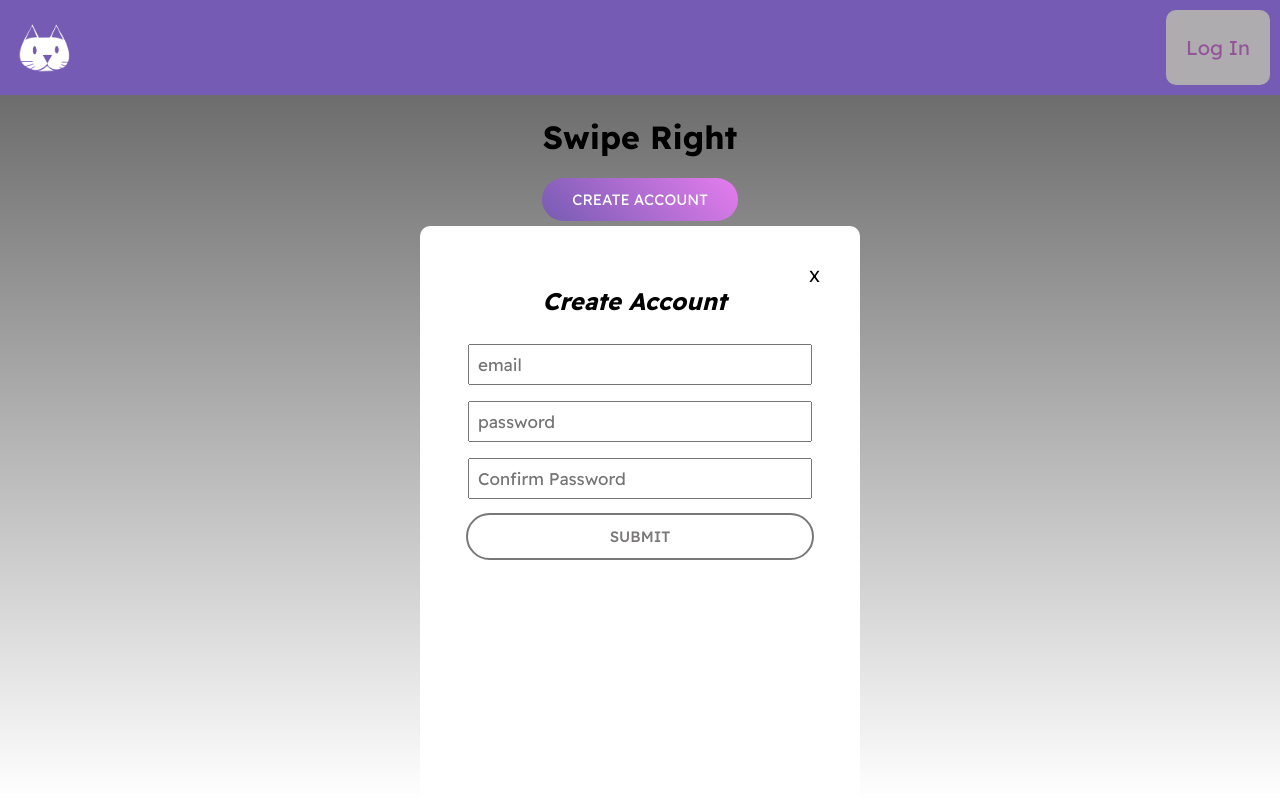
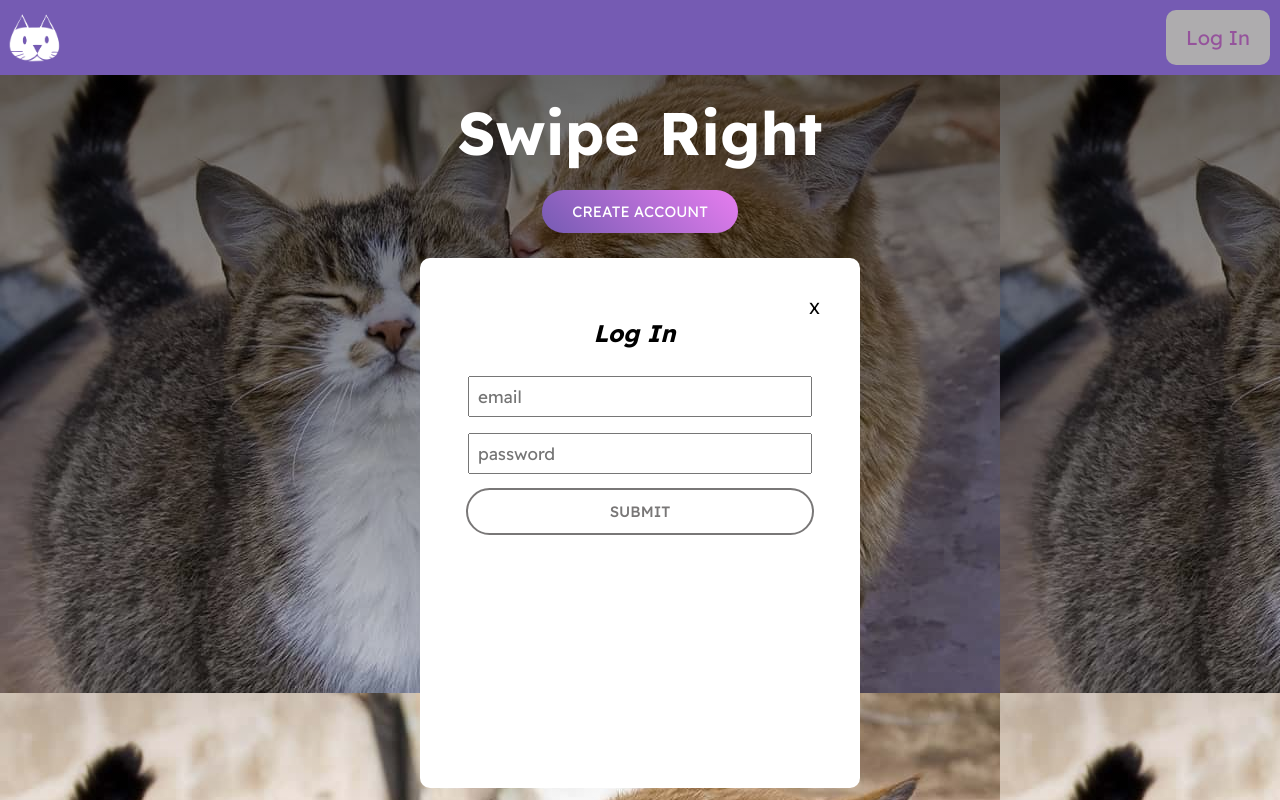
Before and after one commit to enessyarali/Brindr, a React (Create React App) app in the folder client/: page / in a window 1280 px wide. Both pictures are taken after a click on the button "Log In". Built offline with nearby package versions, Linux system fonts and the light colour scheme.

Commit message:
AuthModal Done

```diff
--- a/client/src/components/AuthModel.js
+++ b/client/src/components/AuthModal.js
@@ -11,15 +11,16 @@ const AuthModal = (props) => {
     console.log(email);
     console.log(password);
     console.log(confirmPassword);
-    const isSignUp = true;
+
     const handleClick = () => {
         props.setShowModal(false)
+        props.setIsSignUp(true)
     }
 
     const handleSubmit = (e) => {
         e.preventDefault()
         try{
-            if(isSignUp && (password != confirmPassword)){
+            if(props.isSignUp && (password !== confirmPassword)){
                     setError("Passwords Need to Match")
             }
             console.log("make a post request to the database");
@@ -32,7 +33,7 @@ const AuthModal = (props) => {
 
         <div  className="auth-modal">
             <div   className="close-icon" onClick={handleClick}>X</div>
-            <h2>{isSignUp ? "Create Account" : "Log In" }</h2>
+            <h2>{props.isSignUp ? "Create Account" : "Log In" }</h2>
             <form onSubmit={handleSubmit}>
                     <input
                         type='email'
@@ -50,7 +51,7 @@ const AuthModal = (props) => {
                         required={true}
                         onChange={(e) => setPassword(e.target.value)}
                         />
-                    {isSignUp && <input //Conditional rendering if the person is not signedup we show this input if they are just logging in we dont.
+                    {props.isSignUp && <input //Conditional rendering if the person is not signedup we show this input if they are just logging in we dont.
                         type='password'
                         id='passwordcheck'
                         name="passwordcheck"
--- a/client/src/components/Nav.js
+++ b/client/src/components/Nav.js
@@ -3,6 +3,7 @@ import logo from "../images/brindrLogo.png";
 const Nav = (props) => {
   const handleClick = () => {
     props.setShowModal(true);
+    props.setIsSignUp(false)
   };
   return (
     <nav>
--- a/client/src/index.css
+++ b/client/src/index.css
@@ -1,33 +1,50 @@
 @import url("https://fonts.googleapis.com/css2?family=Readex+Pro:wght@200;300;400;500;600;700&display=swap");
 
-html , body {
+html,
+body {
   margin: 0;
   padding: 0;
+  text-align: center;
 }
 
 * {
   font-family: "Readex Pro", "sans-serif ";
 }
 
-h2{
+h2 {
   font-style: italic;
+}
+
+.primary-title{
+    font-size: 60px;
+    color: #fff;
+    margin: 20px;
 }
 
 .primary-button {
   color: #fff;
   text-transform: uppercase;
   font-size: 15px;
-  background: linear-gradient(45deg,rgba(117,91,179,255),rgb(230, 125, 239));
+  background: linear-gradient(
+    45deg,
+    rgba(117, 91, 179, 255),
+    rgb(230, 125, 239)
+  );
   padding: 12px 30px;
   border-radius: 30px;
   border: none;
+  margin-bottom: 20px;
 }
 
 .primary-button:hover {
-  background: linear-gradient(260deg,rgba(117,91,179,255),rgb(230, 125, 239));
+  background: linear-gradient(
+    260deg,
+    rgba(117, 91, 179, 255),
+    rgb(230, 125, 239)
+  );
 }
 
-.secondary-button{
+.secondary-button {
   color: rgb(121, 119, 119);
   background-color: #fff;
   font-weight: 500;
@@ -35,34 +52,28 @@ h2{
   text-transform: uppercase;
   padding: 12px 30px;
   border-radius: 30px;
-    border : solid 2px rgb(121, 119, 119);
+  border: solid 2px rgb(121, 119, 119);
   margin: 6px;
-
-
 }
 
-.secondary-button:hover{
+.secondary-button:hover {
   color: rgb(48, 48, 48);
   border: solid 2px gb(48, 48, 48);
-
 }
 
-body {
-  text-align: center;
-}
 
 /* -------- Navbar ------- */
 nav {
   width: 100%;
   display: flex;
   justify-content: space-between;
-  background: rgba(117,91,179,255);
+  background: rgba(117, 91, 179, 255);
   border: none;
 }
 
 nav .logo-container {
   width: 60px;
-  margin: 15px;
+  margin: 5px;
 }
 
 nav .logo-container .logo {
@@ -78,12 +89,10 @@ nav .nav-button {
   border-radius: 10px;
   border: none;
   margin: 10px;
-
-
 }
 
-nav .nav-button:disabled  {
-    background-color: rgb(174, 172, 174) ;
+nav .nav-button:disabled {
+  background-color: rgb(174, 172, 174);
   color: rgb(149, 83, 156);
 }
 
@@ -92,37 +101,39 @@ nav .nav-button:disabled  {
   width: 100vw;
   height: 100vh;
   position: fixed;
-    background: linear-gradient(rgb(0,0,0,0.65) 0%, rgb(0,0,0,0) 100% );
+  background: linear-gradient(rgb(0, 0, 0, 0.65) 0%, rgb(0, 0, 0, 0) 100%)
+  , url('images/cat-love.jpg') ;
 }
+
 
 /* -------- Auth Modal ------- */
 
 .auth-modal {
-
-    top: 175px;
+  top: 100px;
+  left: 0;
+  right: 0;
   margin-top: 5px;
   margin-left: auto;
   margin-right: auto;
   max-width: 360px;
-    height: 600px;
+  height: 450px;
   background-color: #fff;
   border-radius: 10px;
   padding: 40px;
 }
 
-.auth-modal .close-icon{
+.auth-modal .close-icon {
   float: right;
 }
 
-.auth-modal form{
+.auth-modal form {
   display: flex;
   flex-direction: column;
 }
 
-.auth-modal input[type = password],
-.auth-modal input[type = email] {
+.auth-modal input[type="password"],
+.auth-modal input[type="email"] {
   padding: 8px;
   margin: 8px;
   font-size: 17px;
-
 }
--- a/client/src/pages/Home.js
+++ b/client/src/pages/Home.js
@@ -1,27 +1,39 @@
 import Nav from "../components/Nav";
 import { useState } from "react";
-import AuthModal from "../components/AuthModel";
+import AuthModal from "../components/AuthModal";
 const Home = () => {
+  const [showModal, setShowModal] = useState(false);
+  const [isSignUp, setIsSignUp] = useState(true);
 
-    const [showModal,setShowModal] = useState(false)
-
-    const authtoken = false
-    const handleClick =() => {
-        console.log("clicked");
-        setShowModal(true)
-    }
-    return(
-        <div className="overlay">
-            <Nav authtoken={authtoken} setShowModal={setShowModal} showModal={showModal}/>
-                <div className="home" >
-                    <h1>Swipe Right</h1>
-                        <button  className="primary-button" onClick={handleClick}>{authtoken ? "Signout" : "Create Account"}</button>
-
-                      {showModal && (<AuthModal setShowModal={setShowModal}/>)}
-                </div>
-        </div>
-
-    )
-}
+  const authtoken = false;
+  const handleClick = () => {
+    console.log("clicked");
+    setShowModal(true);
+    setIsSignUp(true)
+  };
+  return (
+    <div className="overlay">
+      <Nav
+        authtoken={authtoken}
+        setShowModal={setShowModal}
+        showModal={showModal}
+        setIsSignUp={setIsSignUp}
+      />
+      <div className="home">
+        <h1 className="primary-title" >Swipe Right</h1>
+        <button className="primary-button" onClick={handleClick}>
+          {authtoken ? "Signout" : "Create Account"}
+        </button>
+        {showModal && (
+          <AuthModal
+            setShowModal={setShowModal}
+            setIsSignUp={setIsSignUp}
+            isSignUp={isSignUp}
+          />
+        )}
+      </div>
+    </div>
+  );
+};
 
 export default Home;
```
Also changed, not shown: client/src/images/cat-love.jpg (added). Lines whose indentation alone changed are shown as unchanged.
